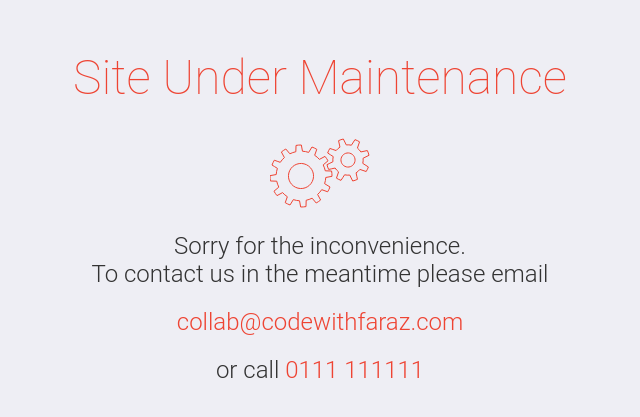
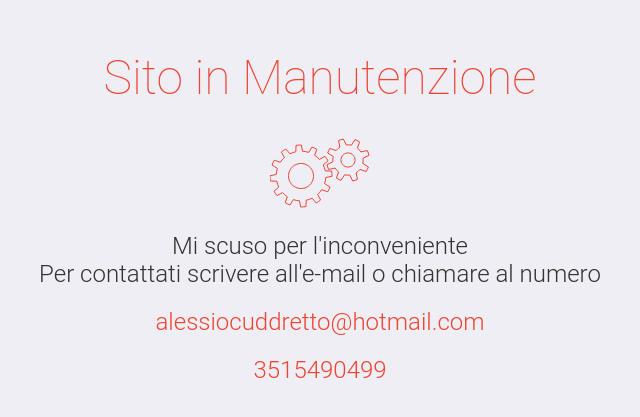
Before and after one commit to cuddiale/My_Portfolio_Web, a plain HTML site: page index.html in a window 1280 px wide. Shown: the part 183-600 px from the top of the page, without its empty margins (320-960 px from the left). Drawn offline with Linux system fonts and the light colour scheme.

Commit message:
modifiche sito in manutenzione

```diff
--- a/index.html
+++ b/index.html
@@ -2,7 +2,7 @@
 <html lang="en">
 
 <head>
-    <title>Maintenance Page</title>
+    <title>AlessioCuddretto</title>
     <meta charset="UTF-8" />
     <meta name="viewport" content="width=device-width" />
     <link rel="stylesheet" href="styles.css" />
@@ -10,7 +10,7 @@
 
 <body>
     <div class="construction-message">
-        <h1>Site Under Maintenance</h1>
+        <h1>Sito in Manutenzione</h1>
         <svg version="1.1" xmlns="http://www.w3.org/2000/svg" xmlns:xlink="http://www.w3.org/1999/xlink" x="0px" y="0px"
             width="100.001px" height="70px" viewBox="0 0 100 68">
             <g id="large">
@@ -51,9 +51,9 @@
                         to="-360 78 21" repeatCount="indefinite" </animateTransform>
                 </g>
         </svg>
-        <h2>Sorry for the inconvenience.<br>To contact us in the meantime please email</h2>
-        <a href="mailto:email">collab@codewithfaraz.com</a>
-        <h2>or call <span>0111 111111</span></h2>
+        <h2>Mi scuso per l'inconveniente<br>Per contattati scrivere all'e-mail o chiamare al numero</h2>
+        <a href="mailto:email">alessiocuddretto@hotmail.com</a>
+        <h2><span> 3515490499</span></h2>
     </div>
 </body>
 
```
